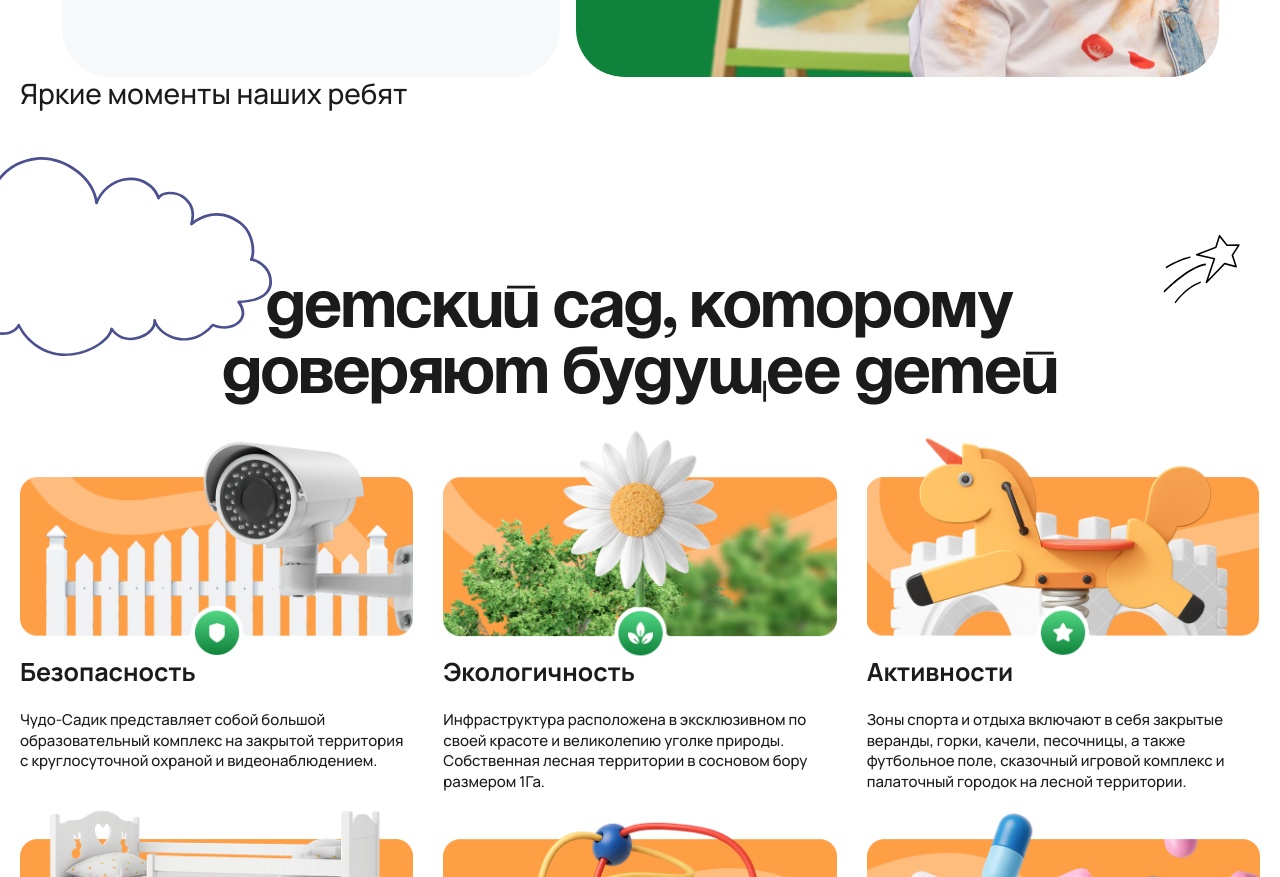
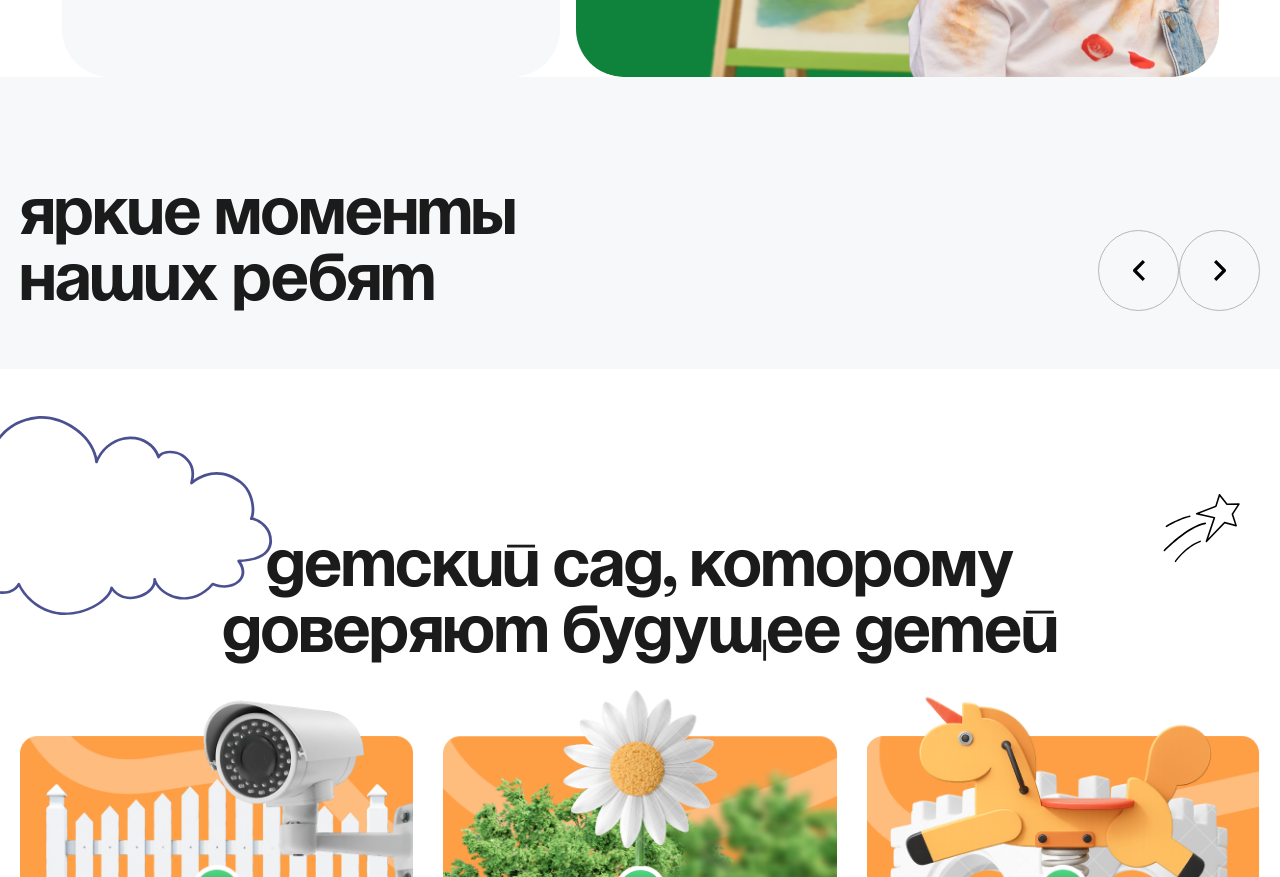
Before and after one commit to Mavlon4658/new-development, a plain HTML site: page index.html in a window 1280 px wide. Shown: the part 2640-3517 px from the top of the page. Drawn offline with nearby package versions, Linux system fonts and the light colour scheme.

Commit message:
slider btns added

```diff
--- /dev/null
+++ b/assets/scss/_highlights.scss
@@ -0,0 +1,49 @@
+// highlights
+.highlights {
+  background: #F7F8F9;
+
+  &_title {
+    padding: 103px 0 58px 0;
+    display: flex;
+    align-items: end;
+    justify-content: space-between;
+    gap: 20px;
+  }
+
+  &_btns {
+    display: flex;
+    align-items: center;
+
+    @include media(993) {
+      display: none;
+    }
+
+    button {
+      width: 81px;
+      height: 81px;
+      border-radius: 50%;
+      display: flex;
+      align-items: center;
+      justify-content: center;
+      flex-shrink: 0;
+      border: 1px solid #B7B7B7;
+    }
+  }
+
+  h3 {
+    font-family: $font-soyuz-grotesk;
+    font-weight: 700;
+    font-size: 70px;
+    line-height: 94%;
+    color: #1B1B1B;
+    max-width: 531px;
+
+    @include media(768) {
+      font-size: 38px;
+      line-height: 94%;
+      max-width: 100%;
+    }
+  }
+
+}
+// highlights
--- a/assets/scss/style.scss
+++ b/assets/scss/style.scss
@@ -1,7 +1,8 @@
 @import './normalize',
         './global',
         './kindergarten',
-        'tarif';
+        'tarif',
+        'highlights';
 
 body {
     background: white;
--- a/index.html
+++ b/index.html
@@ -242,6 +242,18 @@
                         <h3>
                             Яркие моменты наших ребят
                         </h3>
+                        <div class="highlights_btns">
+                            <button>
+                                <svg width="12" height="21" viewBox="0 0 12 21" fill="none" xmlns="http://www.w3.org/2000/svg">
+                                    <path fill-rule="evenodd" clip-rule="evenodd" d="M0.477125 9.33352L9.69575 -2.01444e-07L12 2.33297L3.9335 10.5L12 18.667L9.69575 21L0.477125 11.6665C0.171622 11.3571 8.79692e-07 10.9375 9.17939e-07 10.5C9.56186e-07 10.0625 0.171622 9.64292 0.477125 9.33352Z" fill="black"/>
+                                </svg>
+                            </button>
+                            <button>
+                                <svg width="12" height="21" viewBox="0 0 12 21" fill="none" xmlns="http://www.w3.org/2000/svg">
+                                    <path fill-rule="evenodd" clip-rule="evenodd" d="M11.5229 11.6665L2.30425 21L0 18.667L8.0665 10.5L0 2.33297L2.30425 0L11.5229 9.33352C11.8284 9.64292 12 10.0625 12 10.5C12 10.9375 11.8284 11.3571 11.5229 11.6665Z" fill="black"/>
+                                </svg>
+                            </button>
+                        </div>
                     </div>
                 </div>
             </section>
```
Also changed, not shown: assets/scss/style.css, 1 other file.
